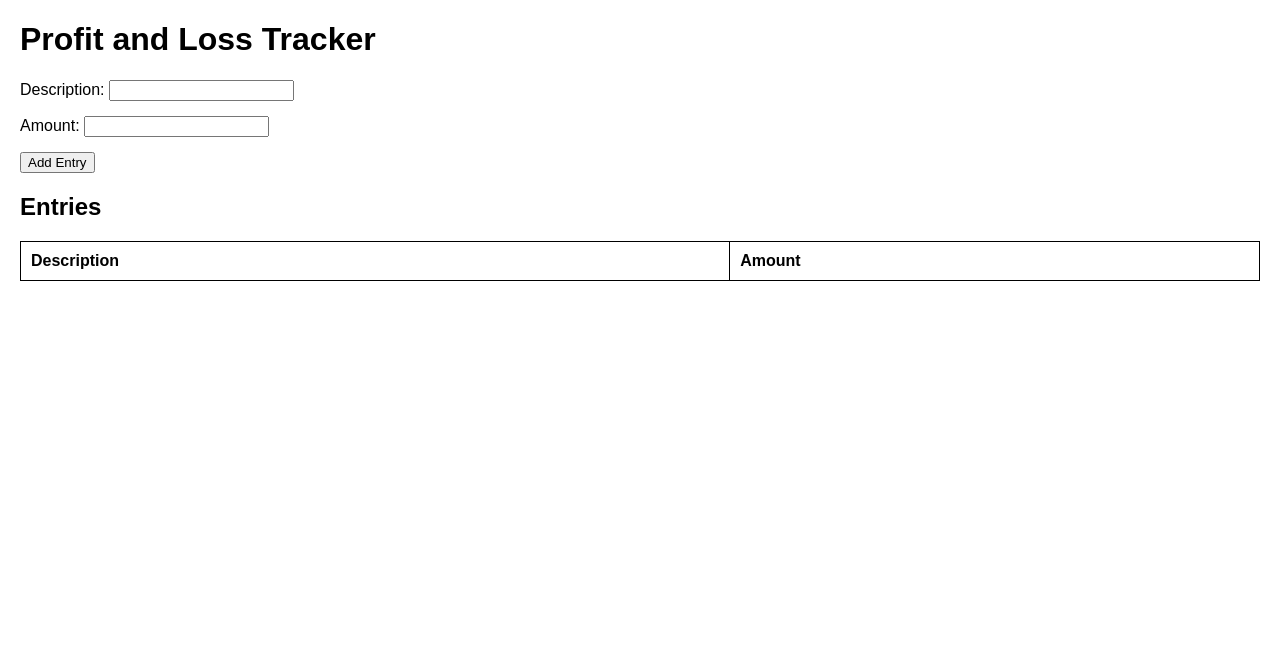
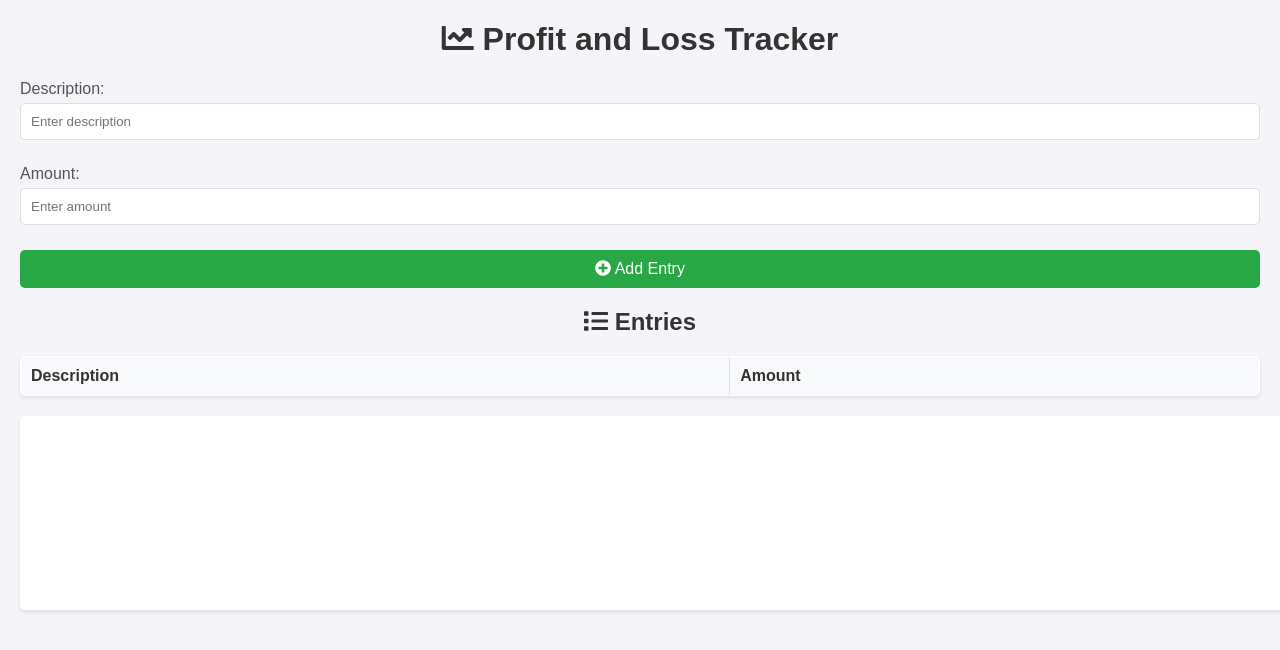
Before and after one commit to A1rChina/roi, a plain HTML site: page index.html in a window 1280 px wide. Drawn offline with nearby package versions, Linux system fonts and the light colour scheme; no server answers.

Commit message:
Update index.html

```diff
--- a/index.html
+++ b/index.html
@@ -4,46 +4,92 @@
     <meta charset="UTF-8">
     <meta name="viewport" content="width=device-width, initial-scale=1.0">
     <title>Profit and Loss Tracker</title>
+    <link rel="stylesheet" href="https://cdnjs.cloudflare.com/ajax/libs/font-awesome/5.15.4/css/all.min.css">
     <style>
         body {
             font-family: Arial, sans-serif;
             margin: 20px;
+            background-color: #f4f4f9;
+        }
+        h1, h2 {
+            text-align: center;
+            color: #333;
+        }
+        .form-group {
+            margin-bottom: 15px;
+        }
+        .form-group label {
+            display: block;
+            margin-bottom: 5px;
+            color: #555;
+        }
+        .form-group input {
+            width: 100%;
+            padding: 10px;
+            box-sizing: border-box;
+            border: 1px solid #ddd;
+            border-radius: 5px;
+            margin-bottom: 10px;
+        }
+        button {
+            display: block;
+            width: 100%;
+            padding: 10px;
+            background-color: #28a745;
+            border: none;
+            color: white;
+            border-radius: 5px;
+            font-size: 16px;
+            cursor: pointer;
+            transition: background-color 0.3s ease;
+        }
+        button:hover {
+            background-color: #218838;
         }
         table {
             width: 100%;
             border-collapse: collapse;
             margin-bottom: 20px;
+            background-color: white;
+            border-radius: 5px;
+            overflow: hidden;
+            box-shadow: 0 2px 4px rgba(0, 0, 0, 0.1);
         }
         table, th, td {
-            border: 1px solid black;
+            border: 1px solid #ddd;
         }
         th, td {
             padding: 10px;
             text-align: left;
         }
-        .form-group {
-            margin-bottom: 15px;
+        th {
+            background-color: #f8f9fa;
+            color: #333;
         }
         #chartContainer {
-            width: 80%;
+            width: 100%;
             margin: auto;
+            background-color: white;
+            border-radius: 5px;
+            padding: 20px;
+            box-shadow: 0 2px 4px rgba(0, 0, 0, 0.1);
         }
     </style>
     <script src="https://cdn.jsdelivr.net/npm/chart.js"></script>
 </head>
 <body>
-    <h1>Profit and Loss Tracker</h1>
+    <h1><i class="fas fa-chart-line"></i> Profit and Loss Tracker</h1>
     <div class="form-group">
         <label for="description">Description:</label>
-        <input type="text" id="description" name="description">
+        <input type="text" id="description" name="description" placeholder="Enter description">
     </div>
     <div class="form-group">
         <label for="amount">Amount:</label>
-        <input type="number" id="amount" name="amount">
+        <input type="number" id="amount" name="amount" placeholder="Enter amount">
     </div>
-    <button onclick="addEntry()">Add Entry</button>
+    <button onclick="addEntry()"><i class="fas fa-plus-circle"></i> Add Entry</button>
 
-    <h2>Entries</h2>
+    <h2><i class="fas fa-list"></i> Entries</h2>
     <table id="entriesTable">
         <thead>
             <tr>
```
